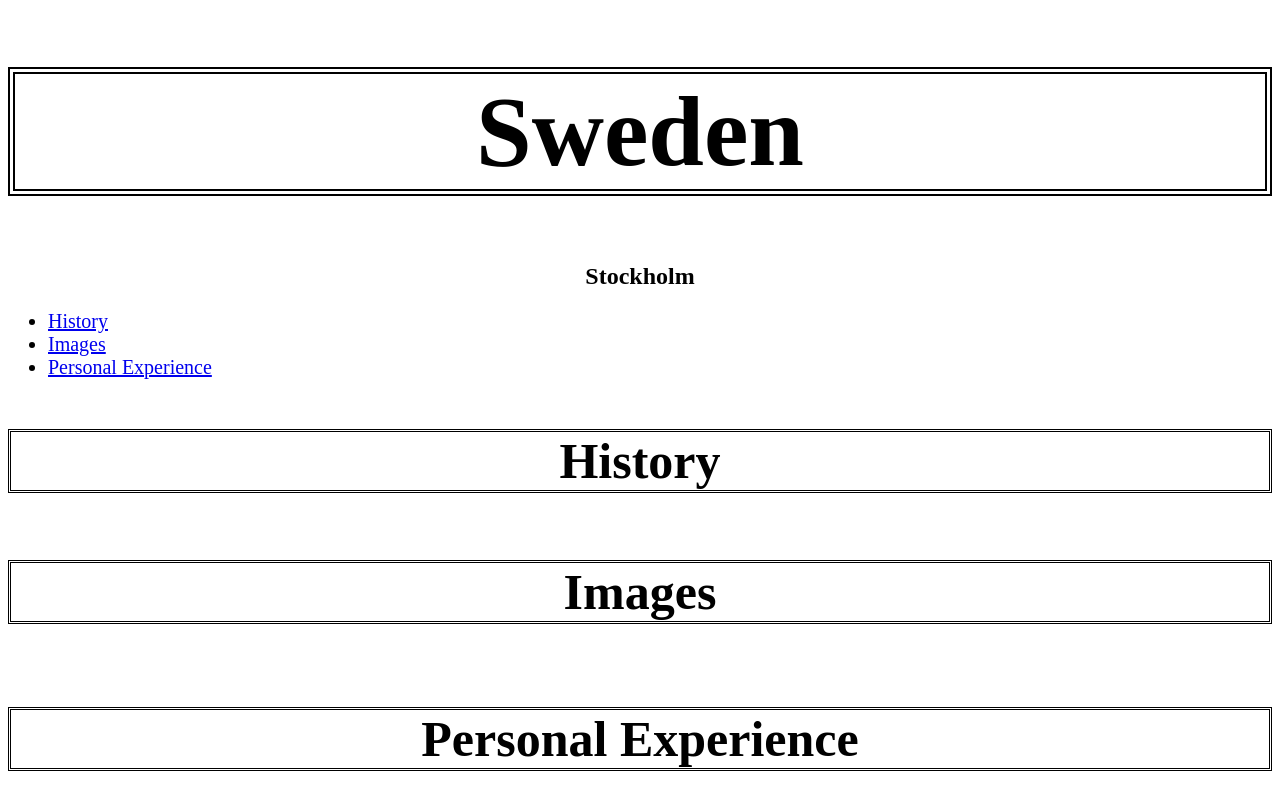
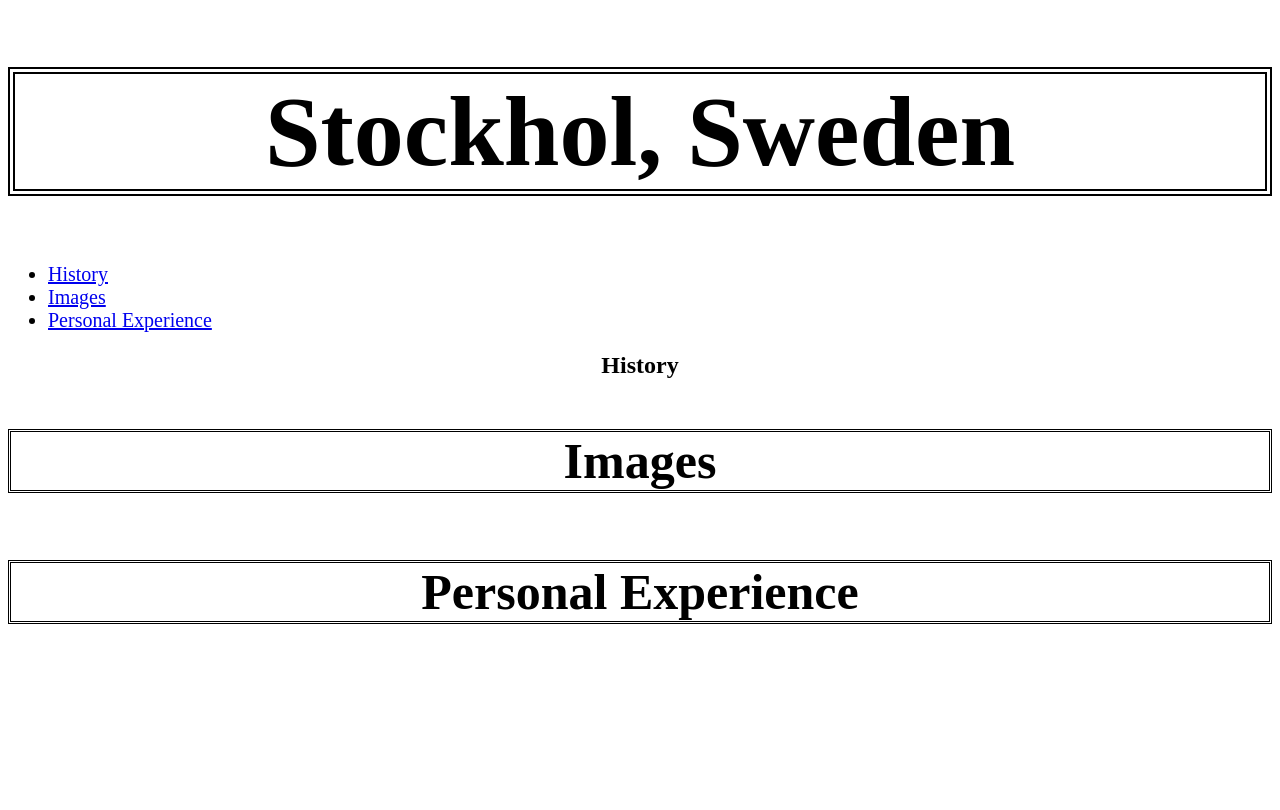
Before and after one commit to Oliviakbj/Oliviakbj.github.io, a plain HTML site: page index.html in a window 1280 px wide. Drawn offline with Linux system fonts and the light colour scheme.

Commit message:
Update index.html

```diff
--- a/index.html
+++ b/index.html
@@ -6,8 +6,7 @@
 	</head>
 	<body>
 
-		<h1>Sweden</h1>
-		<h2>Stockholm</h2>
+		<h1>Stockhol, Sweden</h1>
 		<nav>
     		<ul>
         		<li><a href="/">History</a></li>
@@ -15,8 +14,8 @@
         		<li><a href="/blog">Personal Experience</a></li>
     		</ul>
 		</nav>
-		<h3>History</h3>
-		<h4>Images</h4>
-		<h5>Personal Experience</h5>
+		<h2>History</h2>
+		<h3>Images</h3>
+		<h4>Personal Experience</h4>
 	</body>
 </html>
```
